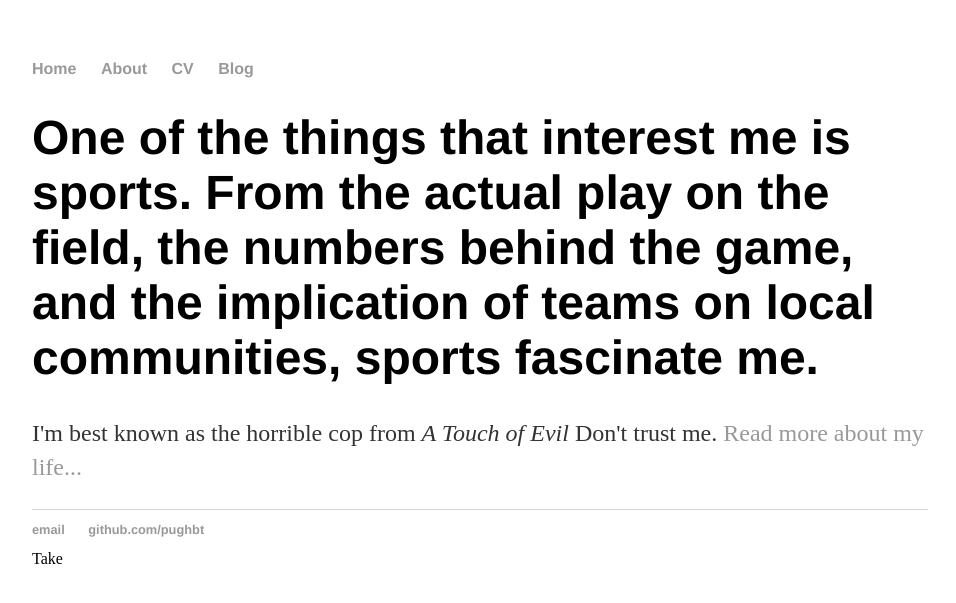
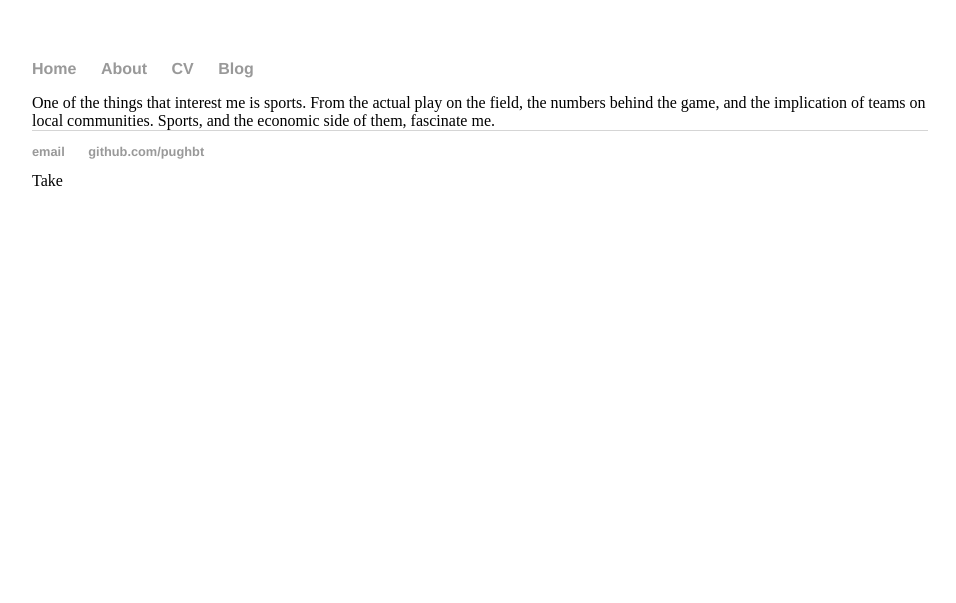
Before and after one commit to Pughbt/trialrun, a Jekyll site: the page built from about/index.html, in a window 1280 px wide. Shown: the top 603 px of the page, without its empty margins (160-1116 px from the left). Built offline with Jekyll 4.4.1, drawn with Linux system fonts in a browser that asks for light colours.

Commit message:
Update index.html

```diff
--- a/about/index.html
+++ b/about/index.html
@@ -2,7 +2,4 @@
 layout: default
 title: About Brandon Pugh
 ---
-<div class="blurb">
-	<h1>One of the things that interest me is sports. From the actual play on the field, the numbers behind the game, and the implication of teams on local communities, sports fascinate me.</h1>
-	<p>I'm best known as the horrible cop from <em>A Touch of Evil</em> Don't trust me. <a href="/about">Read more about my life...</a></p>
-</div><!-- /.blurb -->
+One of the things that interest me is sports. From the actual play on the field, the numbers behind the game, and the implication of teams on local communities. Sports, and the economic side of them, fascinate me.
```
